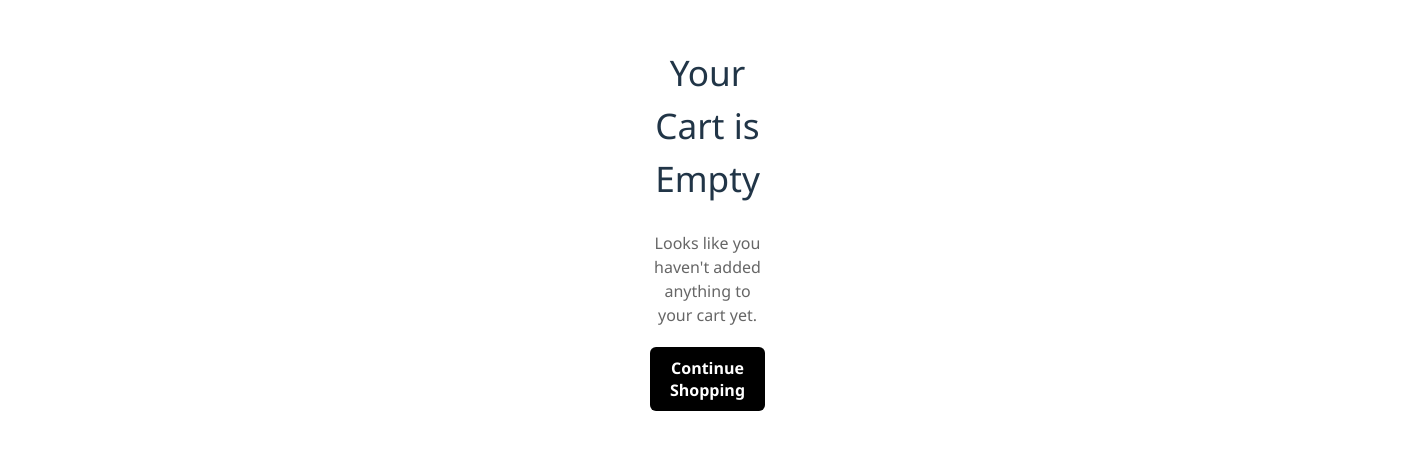
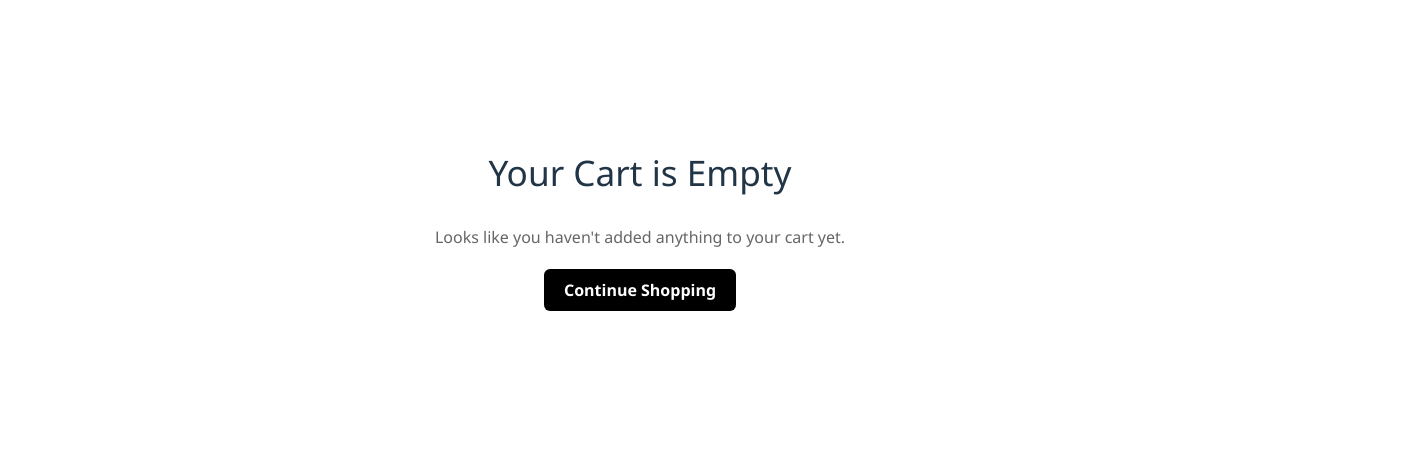
Before and after one commit to Prajwal4648/ecommerce-react-ui, a React (Vite) app: page /cart in a window 1280 px wide. Shown: the part 186-636 px from the top of the page, 1415 px wide, since content can reach past the window. Built offline with nearby package versions, Linux system fonts and the light colour scheme.

Commit message:
Update cart UI: [describe what was done]

```diff
--- a/src/pages/Cart/cart.css
+++ b/src/pages/Cart/cart.css
@@ -189,17 +189,23 @@
 
 /* Empty Cart View */
 .empty-cart {
+  position: fixed;              /* Make it cover full screen */
+  top: 0;
+  left: 0;
+  width: 100vw;
+  height: 100vh;
   display: flex;
   flex-direction: column;
-  align-items: center;
-  justify-content: center;
-  padding: 60px 650px;
+  align-items: center;         /* Horizontal center */
+  justify-content: center;     /* Vertical center */
+  text-align: center;
   font-family: 'Segoe UI', sans-serif;
-  text-align: center;
-  min-height: 70vh;
-  width: 100%;
+  background-color: white;     /* Optional - hides layout behind */
+  z-index: 999;                /* Keep it above all */
+  padding: 20px;               /* For smaller screens */
   box-sizing: border-box;
 }
+
 
 .empty-cart h2 {
   font-size: 2.2rem;
```
